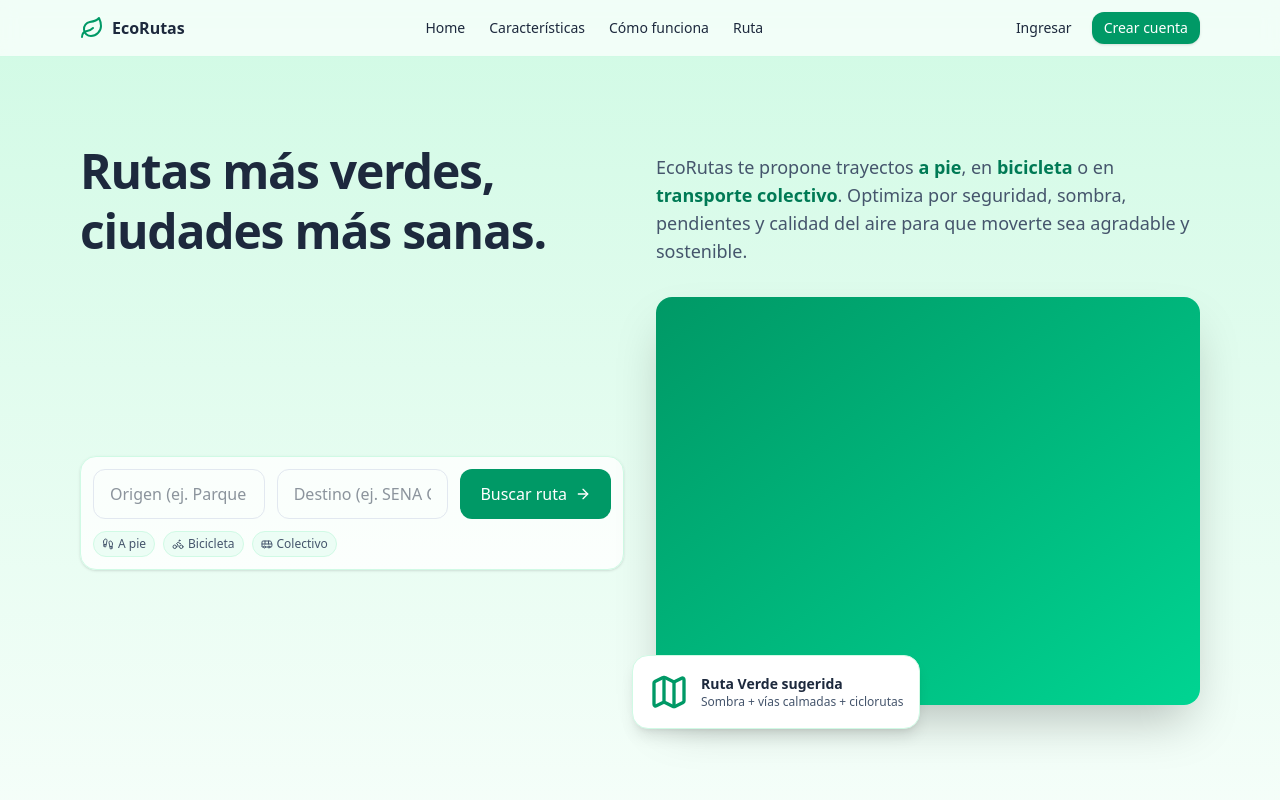
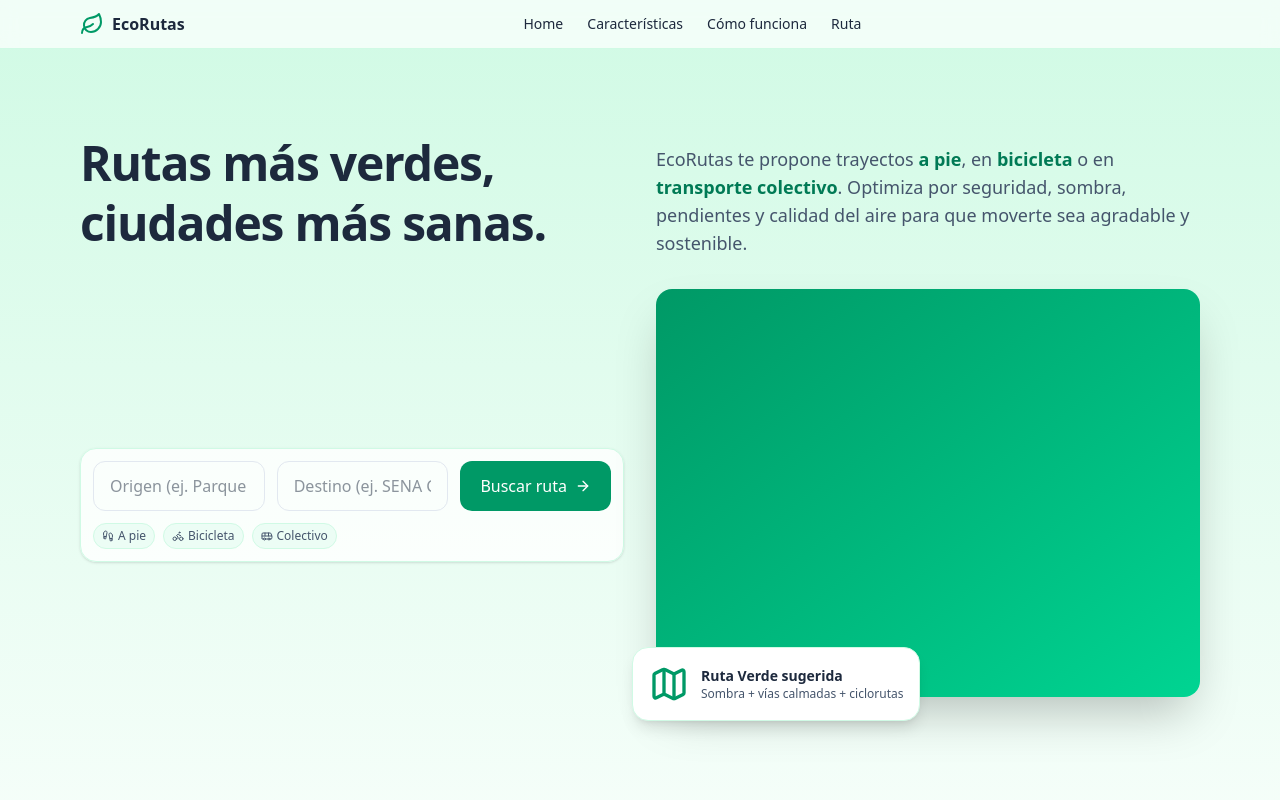
Before and after one commit to oKCam04/proyecto-ecoruta-frontend, a React (Vite) app in the folder ecoruta/: page /home in a window 1280 px wide. Shown: the top 800 px of the page. Built offline with nearby package versions, Linux system fonts and the light colour scheme.

Commit message:
cambios de boton, iniciar sesió en navbar

```diff
--- a/ecoruta/src/components/Navbar.tsx
+++ b/ecoruta/src/components/Navbar.tsx
@@ -15,8 +15,8 @@ function Navbar(){
             <a href="/mapa" className="hover:text-emerald-700">Ruta</a>
           </nav>
           <div className="flex items-center gap-2">
-            <button className="px-3 py-1.5 rounded-xl text-sm font-medium hover:bg-emerald-50">Ingresar</button>
-            <button className="px-3 py-1.5 rounded-xl bg-emerald-600 text-white text-sm font-medium hover:bg-emerald-700 shadow">Crear cuenta</button>
+            {/* <button className="px-3 py-1.5 rounded-xl text-sm font-medium hover:bg-emerald-50">Ingresar</button>
+            <button className="px-3 py-1.5 rounded-xl bg-emerald-600 text-white text-sm font-medium hover:bg-emerald-700 shadow">Crear cuenta</button> */}
           </div>
         </div>
       </header>
```
